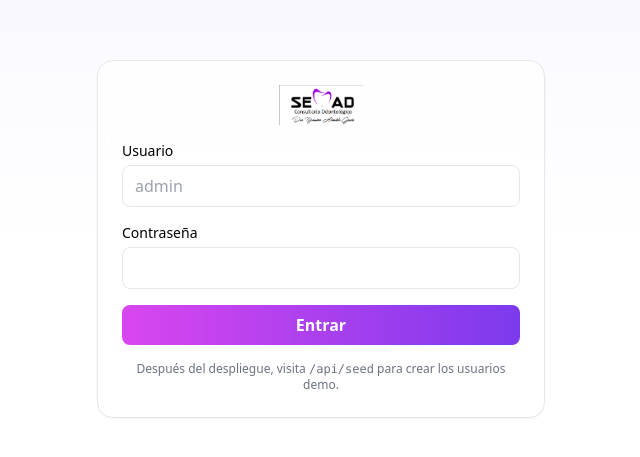
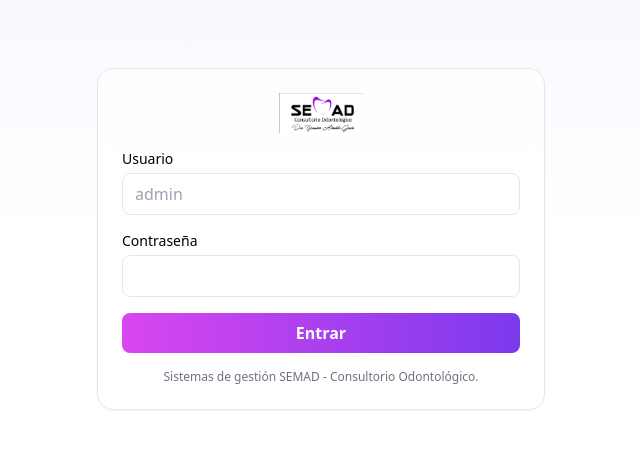
Before and after one commit to Fredycloux/semad-next-wa, a Next.js app in the folder semad-next-wa/: page /login in a window 1280 px wide. Shown: the part 161-618 px from the top of the page, without its empty margins (319-959 px from the left). Built offline with nearby package versions, Linux system fonts and the light colour scheme.

Commit message:
Update page.jsx

```diff
--- a/semad-next-wa/src/app/(auth)/login/page.jsx
+++ b/semad-next-wa/src/app/(auth)/login/page.jsx
@@ -1,30 +1,33 @@
-"use client";
+'use client'
 
-import { useState } from "react";
-import { useSearchParams } from "next/navigation";
-import { signIn } from "next-auth/react";
-import Image from "next/image";
-// o si creaste el componente: import Logo from "@/components/Logo";
+import { Suspense, useState } from 'react'
+import { useSearchParams } from 'next/navigation'
+import { signIn } from 'next-auth/react'
+import Image from 'next/image'
 
-export default function LoginPage() {
-  const [loading, setLoading] = useState(false);
-  const search = useSearchParams();
-  const error = search.get("error");
+// Evita el prerender estático y el error de useSearchParams
+export const dynamic = 'force-dynamic'
+
+// Componente con los hooks (queda dentro de <Suspense>)
+function LoginForm() {
+  const [loading, setLoading] = useState(false)
+  const search = useSearchParams()
+  const error = search.get('error')
 
   async function onSubmit(e) {
-    e.preventDefault();
-    setLoading(true);
-    const fd = new FormData(e.currentTarget);
-    const username = fd.get("username");
-    const password = fd.get("password");
+    e.preventDefault()
+    setLoading(true)
+    const fd = new FormData(e.currentTarget)
+    const username = fd.get('username')
+    const password = fd.get('password')
 
-    await signIn("credentials", {
+    await signIn('credentials', {
       username,
       password,
       redirect: true,
-      callbackUrl: "/admin/agenda",
-    });
-    setLoading(false);
+      callbackUrl: '/admin/agenda',
+    })
+    setLoading(false)
   }
 
   return (
@@ -33,7 +36,6 @@ export default function LoginPage() {
         {/* SOLO LOGO */}
         <div className="flex justify-center mb-4">
           <Image src="/logo_semad.png" alt="SEMAD" width={84} height={84} priority />
-          {/* o <Logo size={84} /> */}
         </div>
 
         {error && (
@@ -70,15 +72,23 @@ export default function LoginPage() {
             disabled={loading}
             className="w-full rounded-lg bg-gradient-to-r from-fuchsia-500 to-violet-600 px-4 py-2 font-semibold text-white hover:opacity-95 disabled:opacity-60"
           >
-            {loading ? "Entrando…" : "Entrar"}
+            {loading ? 'Entrando…' : 'Entrar'}
           </button>
         </form>
 
         <p className="mt-4 text-center text-xs text-gray-500">
-          Después del despliegue, visita <code>/api/seed</code> para crear los
-          usuarios demo.
+          Sistemas de gestión SEMAD - Consultorio Odontológico.
         </p>
       </div>
     </div>
-  );
+  )
 }
+
+// Página: envuelve el formulario en <Suspense>
+export default function LoginPage() {
+  return (
+    <Suspense fallback={null}>
+      <LoginForm />
+    </Suspense>
+  )
+}
```
